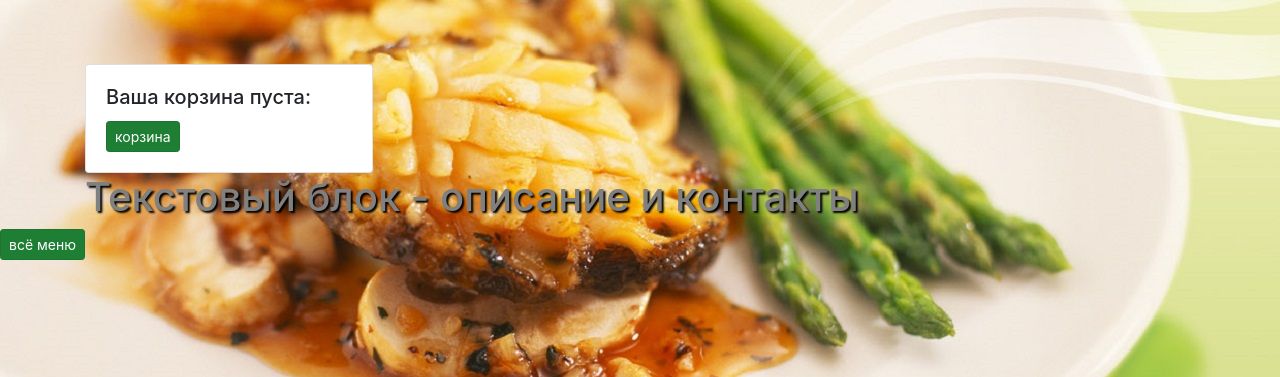
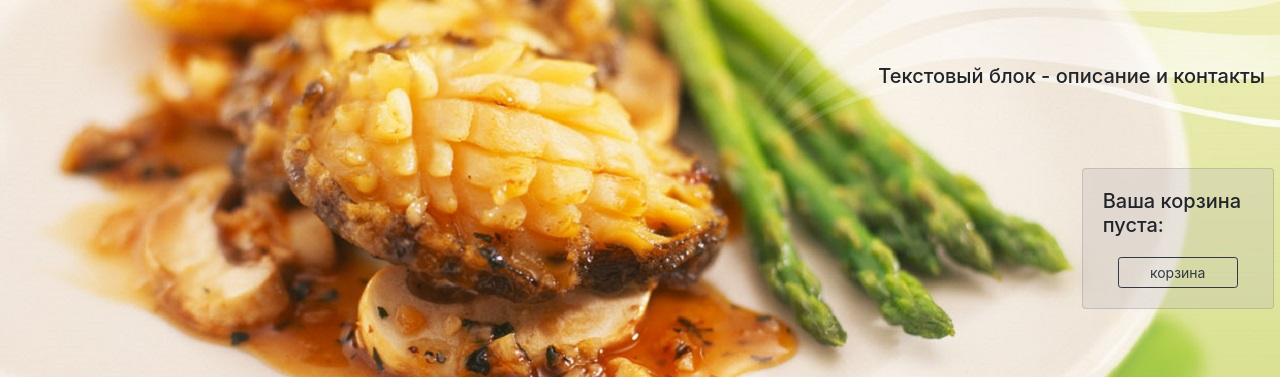
Before and after one commit to Cornholius/stolovaya, a Django app: page / in a window 1280 px wide. Shown: the top 377 px of the page. Run offline with Django 3.2, Linux system fonts and the light colour scheme; some libraries are stand-ins or nearby versions.

Commit message:
0.20.0626.2236
сделана корзина, полирнул внешку

```diff
--- a/cart/templates/cart/detail.html
+++ b/cart/templates/cart/detail.html
@@ -38,8 +38,7 @@
 </div>
 
 <div class="col-lg-6 mx-auto text-center">
-      <a class="btn btn-success mr-1" style="width: 220px" href="{% url 'main_app:main' %}">Продолжить покупки</a>
+    <a class="btn btn-success mr-1" style="width: 220px" href="{% url 'main_app:main' %}">Продолжить покупки</a>
     <a class="btn btn-warning" style="width: 220px" href="#">Оплатить</a>
-        </div>
-        </div>
+</div>
 {% endblock %}
--- a/main_app/templates/include/base.html
+++ b/main_app/templates/include/base.html
@@ -12,27 +12,29 @@
 <body>
 
 <div class="jumbotron jumbotron-fluid" style="margin-bottom: 0; height: 380px; background: #decdbd; background-image: url('{% static 'images/phone_main.jpg' %}')">
-    <div class="container">
-        <div class="card" style="width: 18rem;">
+    <div class="col-sm-6 ml-auto text-right">
+        <h5 class="text-right">Текстовый блок - описание и контакты</h5>
+    </div>
+    <div class="col-sm-2 ml-auto" style="margin-top: 80px;">
+        <div class="card ml-auto " style="width: 12rem; background: rgba(191, 189, 189, 0.3);">
             <div class="card-body">
                 {% with total_items=cart|length %}
                 {% if cart|length > 0 %}
-      <h5 class="card-title">В корзине:</h5>
-      <h6 class="card-text">{{ total_items }} Блюдо{{ total_items|pluralize }}
-      <h6 class="card-text">Общая сумма: {{ cart.get_total_price }} р.</h6>
+                <div class="row"><h5 class="card-title">В корзине:</h5></div>
+                <div class="row" style="margin-top: 10px"><h6 class="card-text">Всего блюд: {{total_items }}</h6></div>
+                <div class="row" style="margin-top: 10px"><h6 class="card-text">На сумму: {{ cart.get_total_price }} р.</h6></div>
                 {% else %}
                 <h5 class="card-title">Ваша корзина пуста:</h5>
                 {% endif %}
                 {% endwith %}
-      <a href="{% url 'cart:cart_detail' %}" class="btn btn-success btn-sm active" role="button" aria-pressed="true">корзина</a>
+                <div class="col-lg-12 mx-auto text-center" style="margin-top: 20px">
+                    <a class="btn btn-outline-dark btn-sm w-100" href="{% url 'cart:cart_detail' %}">корзина</a>
+                </div>
+            </div>
+        </div>
+    </div>
 
 </div>
-</div>
-        <h1 class="display-5" style="color: #808080; text-shadow: 2px 2px 2px #000">Текстовый блок - описание и контакты</h1>
-    </div>
-    <a href="{% url 'main_app:allmenu' %}" class="btn btn-success btn-sm active" role="button" aria-pressed="true">всё меню</a>
-</div>
-
 
 <nav class="navbar navbar-expand-lg navbar-light" style="{{visible}}">
     <div class="btn-group ml-auto">
--- a/main_app/templates/main/mainpage.html
+++ b/main_app/templates/main/mainpage.html
@@ -1,13 +1,13 @@
 {% extends 'include/base.html' %}
 {% load static %}
 {% block content %}
-<div class="col-md-8 mx-auto">
-    <div class="row" style="padding: 80px">
-        <div class="col-md-6 justify-content-md-center" style="display: flex">
-            <a href="business_lunch/"><img src="{% static 'images/food_for_today.png' %}"></a>
+<div class="col-sm-5 mx-auto">
+    <div class="row" style="margin-top: 20px;">
+        <div class="col-sm-6 justify-content-md-center" style="display: flex">
+            <a href="business_lunch/"><img src="{% static 'images/0food_for_today.png' %}"></a>
         </div>
-        <div class="col-md-6 justify-content-md-center" style="display: flex">
-            <a href="allmenu/"><img src="{% static 'images/food_for_tomorrow.png' %}"></a>
+        <div class="col-sm-6 justify-content-md-center" style="display: flex">
+            <a href="allmenu/"><img src="{% static 'images/0food_for_tomorrow.png' %}"></a>
         </div>
     </div>
 </div>
--- a/main_app/views.py
+++ b/main_app/views.py
@@ -3,7 +3,7 @@ from django.views import View
 from .models import Food
 from cart.forms import CartAddProductForm
 
-
+color = ('994848', '48994b', '7f4899', '486e99', 'a63223', '9ba623', '23a66f', '948e8f', )
 class MainPage(View):
 
     def get(self, request):
@@ -33,7 +33,6 @@ class TodayInMenu(View):
 class AllMenu(View):
 
     def get(self, request):
-        print(request.get)
         menu_list = Food.objects.all()
         cart_form = CartAddProductForm
         return render(request, 'main/menulist.html', {'form': menu_list, 'cart_product_form': cart_form})
```
Also changed, not shown: main_app/templates/main/menulist.html (+4 -3 lines), main_app/templates/main/today.html (+5 -6 lines), db.sqlite3, main_app/static/images/food_for_today.png. Lines whose indentation alone changed are shown as unchanged.
